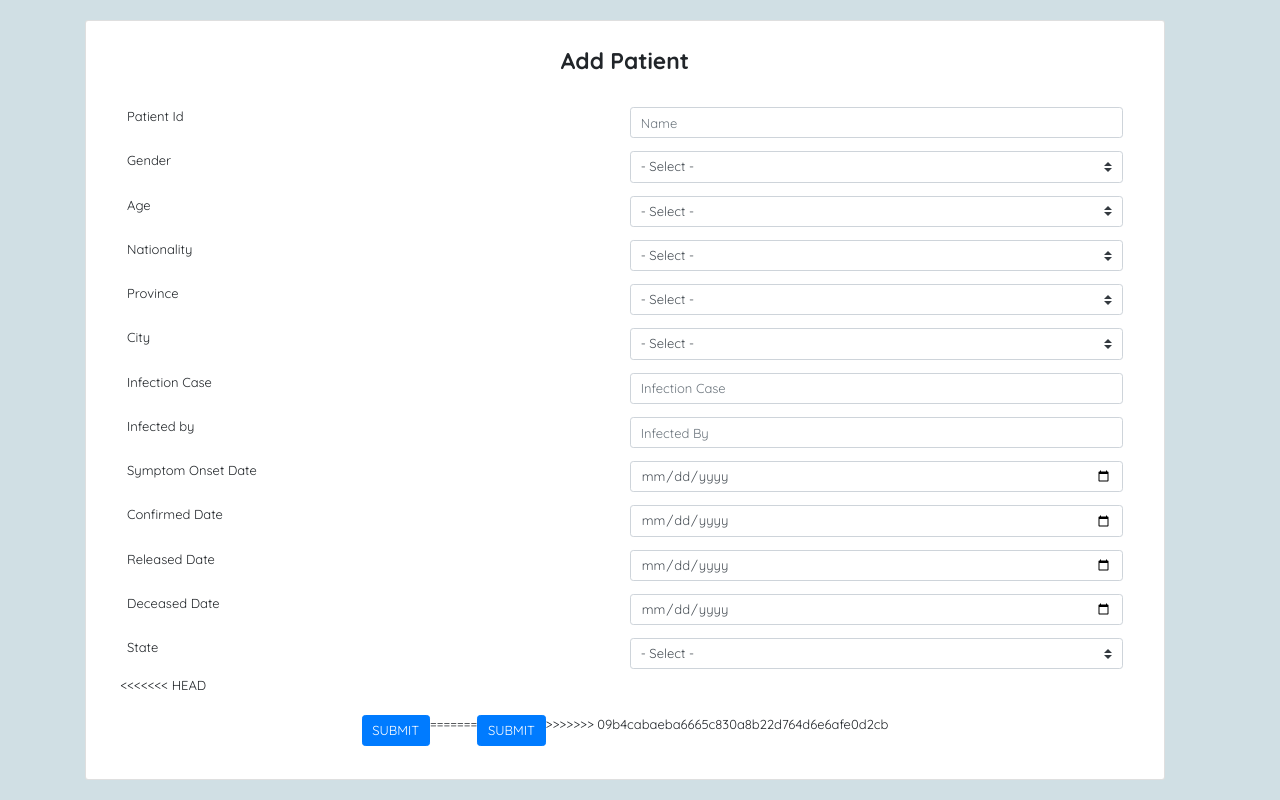
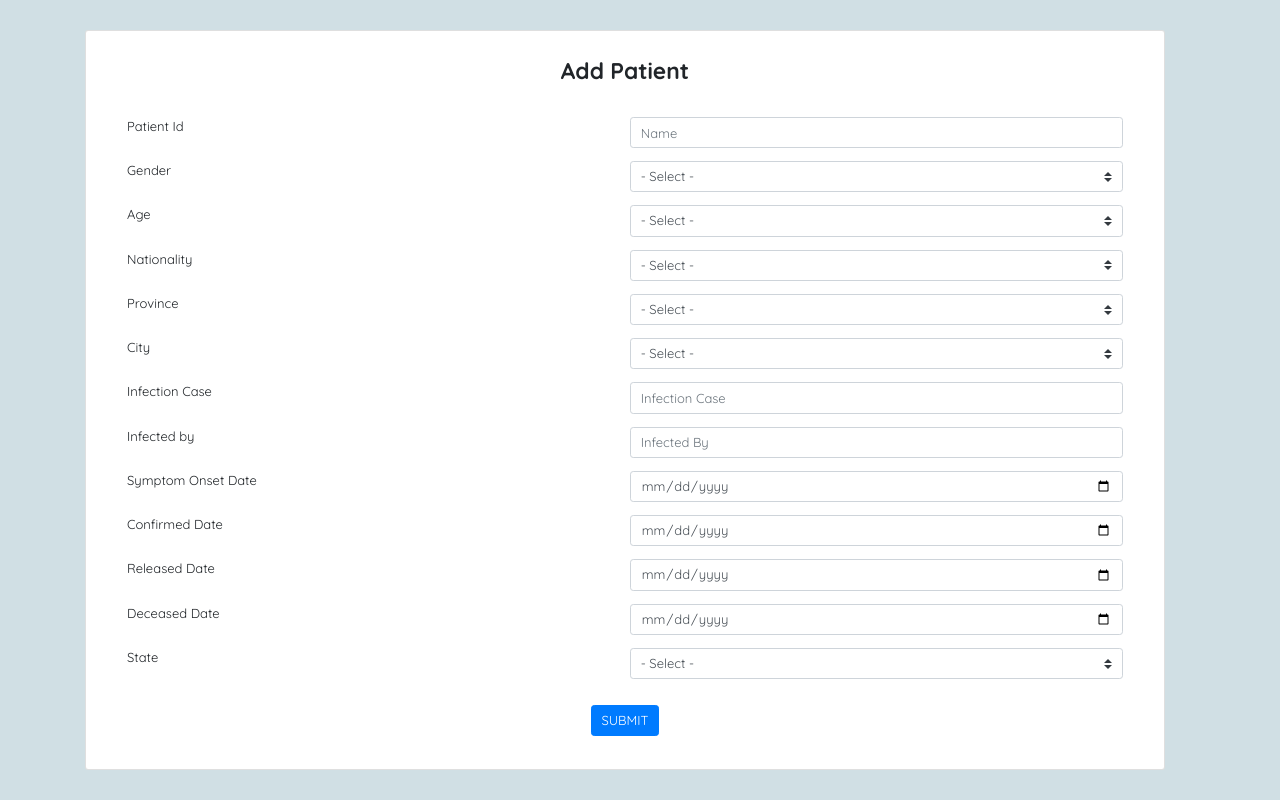
Before and after one commit to JuanAnthoniusKusjadi/TUBES-02-MANPRO, a PHP site: template app/views/pages/admin/addPatient.php in a window 1280 px wide. Run offline with PHP 8.4, Linux system fonts and the light colour scheme; the template is opened without the code that fills it: most values are stand-ins (such as "Sample title", 1, 10 or a date in 2020); some libraries are stand-ins or nearby versions.

Commit message:
repair list patient

```diff
--- a/app/controllers/Admin.php
+++ b/app/controllers/Admin.php
@@ -57,7 +57,7 @@ class Admin extends Controller {
             $pageNumber = $_GET['data'];
         }
 
-        $dataPerPage = 10;
+        $dataPerPage = 20;
         $totalData = $q_patient->get_count_all_patient();
         $start = $dataPerPage * ($pageNumber - 1);
         $end = $dataPerPage;
--- a/app/views/pages/admin/addPatient.php
+++ b/app/views/pages/admin/addPatient.php
@@ -158,13 +158,8 @@
                             </div>
                         </div>
 
-<<<<<<< HEAD
                         <div class="d-flex justify-content-center mt-4">
                             <button type="button" class="btn btn-primary">SUBMIT</button>
-=======
-                        <div class="d-flex justify-content-center">
-                            <button type="submit" class="btn btn-primary">SUBMIT</button>
->>>>>>> 09b4cabaeba6665c830a8b22d764d6e6afe0d2cb
                         </div>
                     </form>
                 </div>
```
